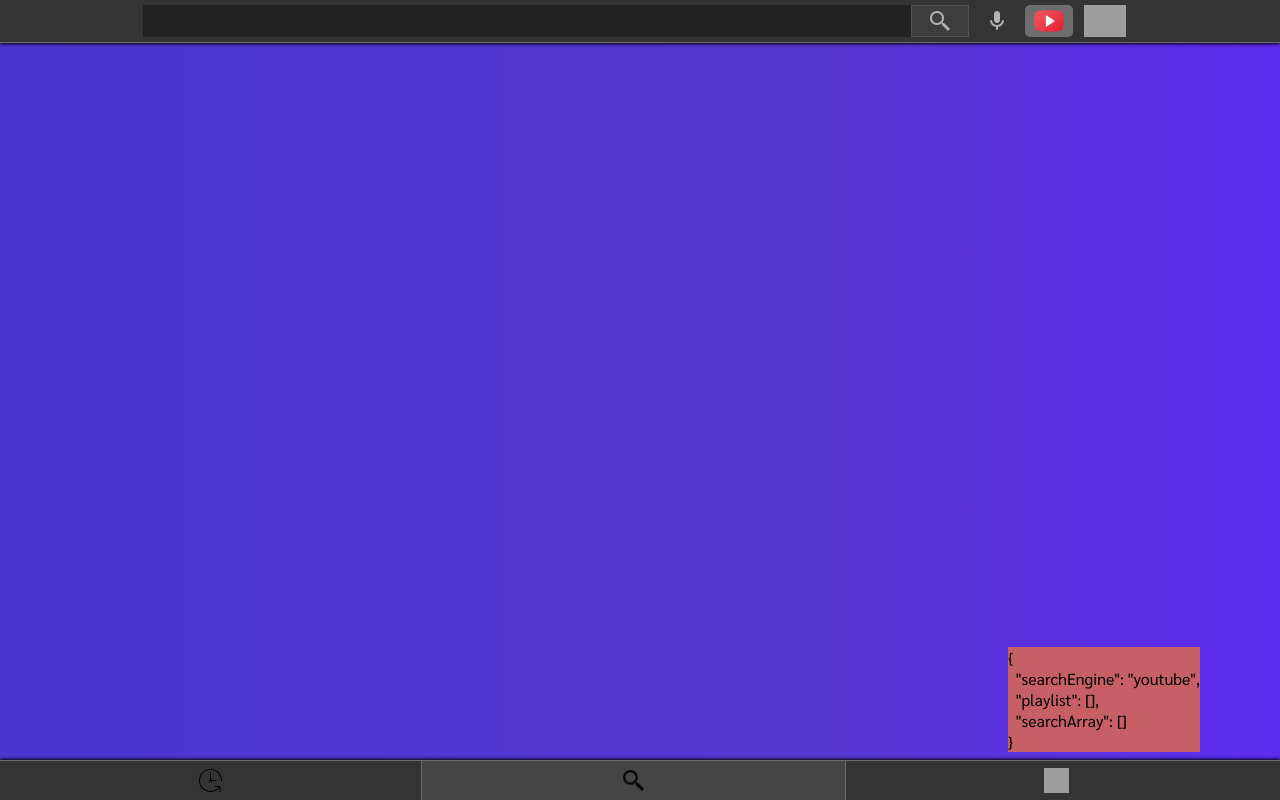
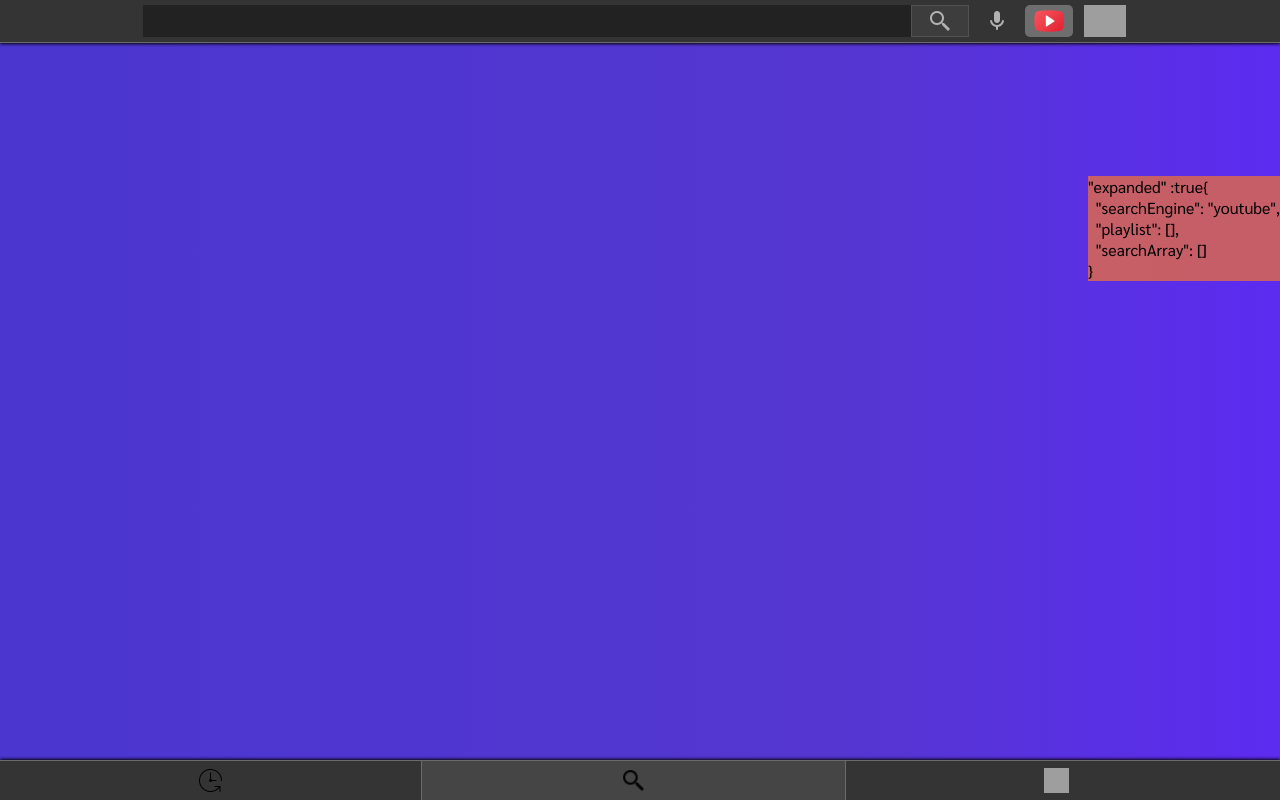
Before and after one commit to jkukavi/pdkstr, a React (Create React App) app in the folder client/: page / in a window 1280 px wide. Built offline with nearby package versions, Linux system fonts and the light colour scheme; grey boxes are pictures that could not be loaded.

Commit message:
fix printscreen

```diff
--- a/client/src/components/PrintScreen.js
+++ b/client/src/components/PrintScreen.js
@@ -1,18 +1,23 @@
-import React from "react";
+import React, { useState } from "react";
 
 const PrintScreen = ({ children }) => {
+  const [expanded, setExpanded] = useState(true);
   return (
     <>
       {process.env.NODE_ENV !== "production" && (
         <pre
           style={{
-            position: "absolute",
+            position: "fixed",
             backgroundColor: "#cb6161f5",
-            bottom: "2rem",
-            right: "5rem",
+            top: "10rem",
+            right: 0,
+            transition: "transform 0.5s",
+            transform: expanded ? "translate(0)" : "translate(90%)",
             zIndex: 4,
           }}
+          onClick={() => setExpanded((e) => !e)}
         >
+          "expanded" :{expanded.toString()}
           {children}
         </pre>
       )}
```
